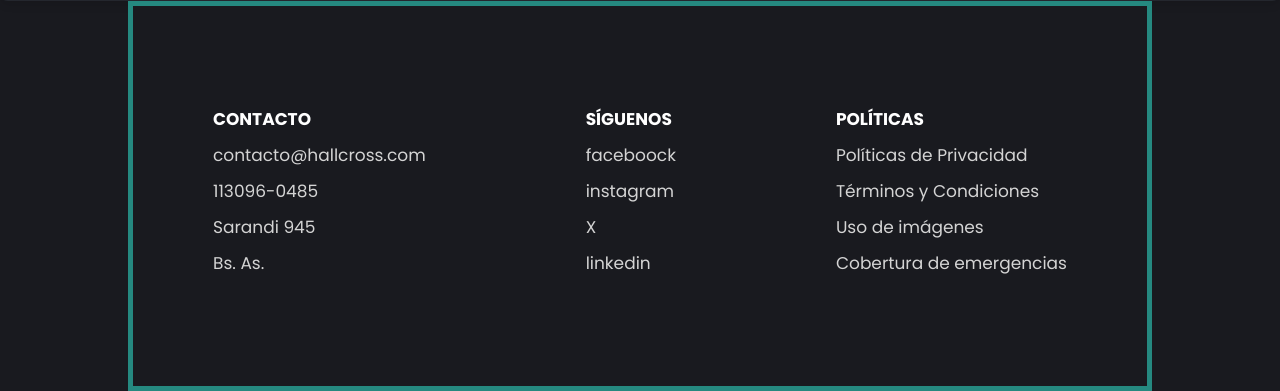
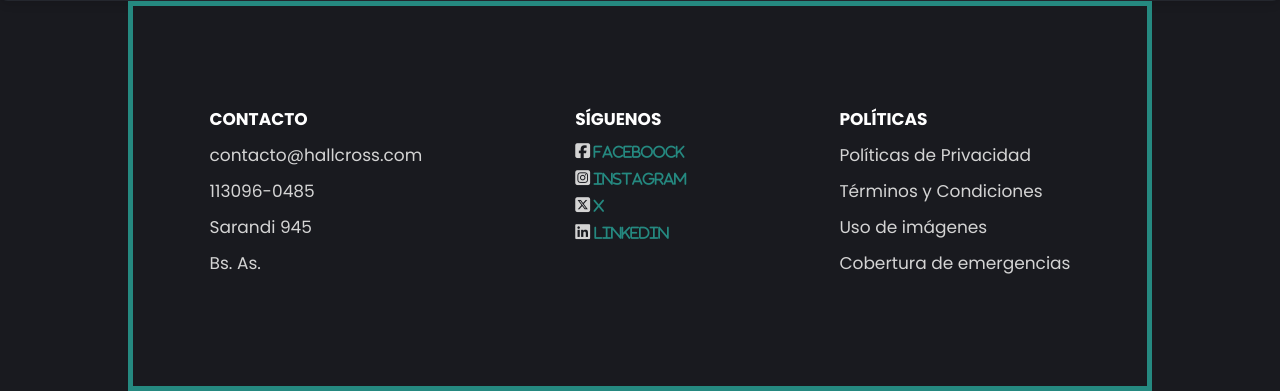
Before and after one commit to Vanncuper/Proyecto_Backend_CAC, a Flask app: template templates/servicios.html in a window 1280 px wide. Shown: the part 2146-2537 px from the top of the page. Run offline with Flask 3, Linux system fonts and the light colour scheme; the template is opened without the code that fills it, so the values that code supplies are empty; some libraries are stand-ins or nearby versions.

Commit message:
Update servicios.html

```diff
--- a/templates/servicios.html
+++ b/templates/servicios.html
@@ -10,6 +10,7 @@
     />
     <title>HALLCROSS - Servicios y Eventos</title>
     <link rel="stylesheet" href="../static/css/style.css" />
+    <script src="https://kit.fontawesome.com/9a6207fa2d.js" crossorigin="anonymous"></script>
   </head>
 
   <body>
@@ -147,13 +148,13 @@
 
 
             <footer class="footer">
+
                 <div class="footer-content">
+
                     <div class="link">
                         <h3>CONTACTO</h3>
                         <ul>
-            <li>
-              <a href="mailto:hallcross@gmail.com">contacto@hallcross.com</a>
-            </li>
+                            <li><a href="mailto:hallcross@gmail.com">contacto@hallcross.com</a></li>
                             <li><a href="+1130960485">113096-0485</a></li>
                             <li><a href="#">Sarandi 945</a></li>
                             <li><a href="#">Bs. As.</a></li>
@@ -162,10 +163,10 @@
                     <div class="link">
                         <h3>SÍGUENOS</h3>
                         <ul>
-            <li><a href="https://www.faceboock.com/hallcross">faceboock</a></li>
-            <li><a href="https://www.instagram.com/hallcross">instagram</a></li>
-            <li><a href="https://www.twiter.com/hallcross">X</a></li>
-            <li><a href="https://www.linkedin.com/hallcross">linkedin</a></li>
+                            <li><a href="https://www.faceboock.com/hallcross" class="fa-brands fa-square-facebook"><span class:"foti" > Faceboock</span></a></li>
+                            <li><a href="https://www.instagram.com/hallcross" class="fa-brands fa-square-instagram" ><span class:"foti" > Instagram</span></a></li>
+                            <li><a href="https://www.twiter.com/hallcross" class="fa-brands fa-square-x-twitter" ><span class:"foti" > X</span></a></li>
+                            <li><a href="https://www.linkedin.com/hallcross" class="fa-brands fa-linkedin" ><span class:"foti" > Linkedin</span></a></li>
                         </ul>
                     </div>
                     <div class="link">
```
Lines whose indentation alone changed are shown as unchanged.
